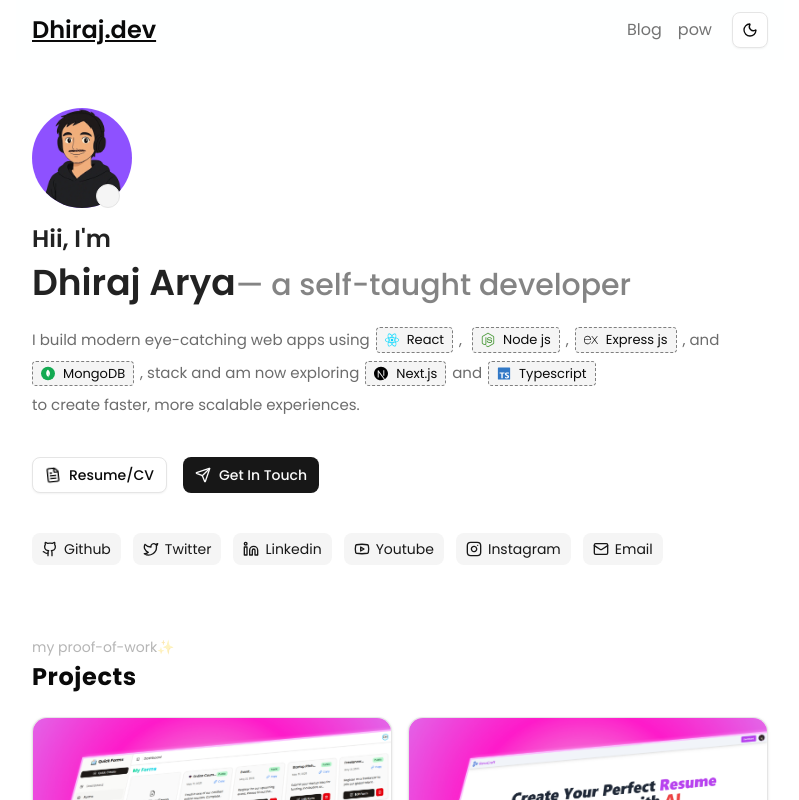
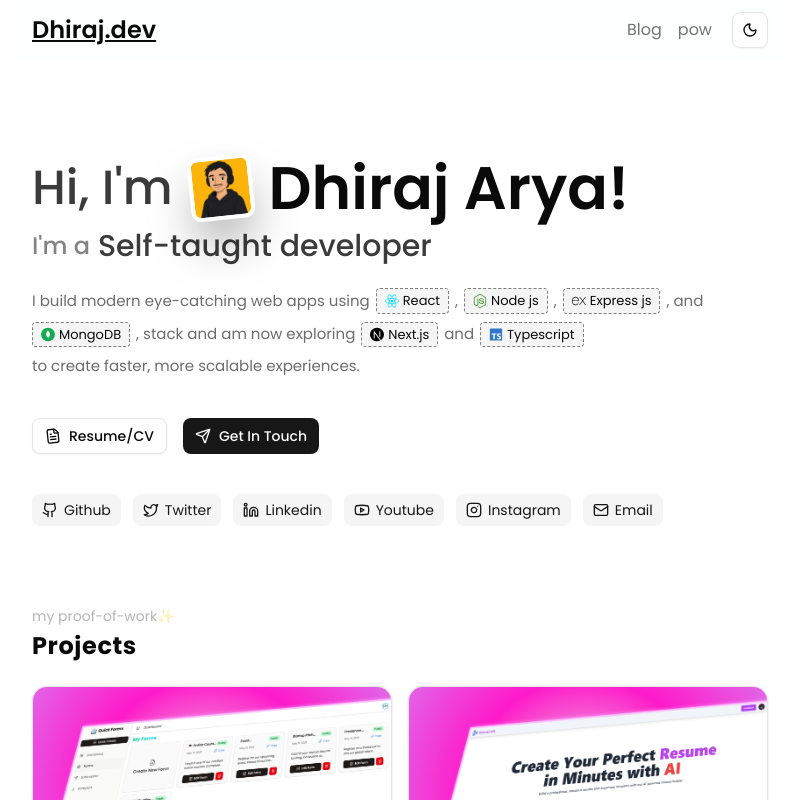
Before and after one commit to dhirajaryaa/wow-portfolio, a Next.js app: page / in a window 1280 px wide. Shown: the top 800 px of the page, without its empty margins (240-1039 px from the left). Built offline with nearby package versions, Linux system fonts and the light colour scheme.

Commit message:
refactor: enhance SocialLinks component with TypeScript types; update HeroSection and SkillBadge for improved structure and styling

```diff
--- a/src/components/common/SocialLinks.tsx
+++ b/src/components/common/SocialLinks.tsx
@@ -1,19 +1,32 @@
 import { Button } from "@/components/ui/button";
 import { cn } from "@/lib/utils";
+import { type LucideIcon } from "lucide-react";
 
-
-function SocialLinks({ socialLinks, className }: any) {
+interface socialLinks {
+  url: string;
+  icon: LucideIcon;
+  label: string;
+}
+function SocialLinks({
+  socialLinks,
+  className,
+}: {
+  socialLinks: socialLinks[];
+  className?: string;
+}) {
   return (
     <div
       className={cn("flex flex-wrap text-foreground/40 gap-3 mt-8 ", className)}
     >
-      {socialLinks?.map((link: any, idx: number) => (
+      {socialLinks?.map((link: socialLinks, idx: number) => (
         <Button
           variant={"secondary"}
-          size="sm"
+          size={"sm"}
           key={idx}
           asChild
-          className={"hover:-translate-y-0.5 duration-150 transition-all"}
+          className={
+            "hover:-translate-y-0.5 duration-150 transition-all text-sm"
+          }
         >
           <a href={link.url} target="_blank" rel="noopener noreferrer">
             {<link.icon />}
--- a/src/components/home/HeroSection.tsx
+++ b/src/components/home/HeroSection.tsx
@@ -1,5 +1,5 @@
 import Image from "next/image";
-import { FileText,Send } from "lucide-react";
+import { FileText, Send } from "lucide-react";
 import Link from "next/link";
 import { profileInfo } from "@/config/about";
 import { SkillBadge } from "@/components/home/SkillBadge";
@@ -8,59 +8,62 @@ import SocialLinks from "@/components/common/SocialLinks";
 
 function HeroSection() {
   return (
-    <section id="hero" className="container flex flex-col gap-2 mt-8">
-      {/* hero img  */}
-      <div className="w-full h-full">
-        <div className="inline-block relative">
+    <section className="container flex flex-col gap-2 my-8 md:my-20">
+      {/* heading */}
+      <div className="flex items-start sm:items-center w-fit flex-col sm:flex-row gap-2 sm:gap-4 whitespace-nowrap group cursor-default">
+        <strong className="font-medium text-foreground/80 text-2xl sm:text-5xl">
+          Hi, I&apos;m
+        </strong>
+        <div className="flex items-center gap-2 sm:gap-4 sm:flex-row flex-row-reverse">
           <Image
             src="/assets/hero.webp"
             alt="Dhiraj Arya"
-            width={200}
-            height={200}
-            className="size-25 rounded-full dark:bg-yellow-500 bg-violet-500"
+            width={100}
+            height={100}
+            className="size-14 sm:size-16 rounded-lg border-4 -rotate-6  border-white shadow-2xl shadow-foreground/60 inline-block relative whitespace-nowrap bg-yellow-500"
           />
-          {/* online status [vscode] */}
-          <div className="absolute bottom-0 right-3 border size-6 rounded-full bg-muted flex items-center justify-center">
-            <div className="bg-green-400 size-2 rounded-full animate-ping"></div>
-          </div>
+          <h1 className="inline-block text-[45px] sm:text-6xl font-semibold text-foreground group-hover:underline">
+            Dhiraj Arya!
+          </h1>
         </div>
       </div>
-      {/* heading  */}
-      <strong className="text-2xl font-semibold text-foreground/90">
-        Hii, I'm
-      </strong>
-      <h1 className="text-4xl font-semibold text-foreground/90">
-        Dhiraj Arya
-        <span className="text-foreground/50 text-3xl font-medium">
-          — {profileInfo.tagline}
+      {/* tagline  */}
+      <p className="text-foreground/80 text-xl sm:text-3xl font-medium flex items-center">
+        <span className="text-foreground/50 text-lg sm:text-2xl mr-2">
+          I&apos;m a
         </span>
-      </h1>
-      {/* about me  */}
-      <div className="mt-4 flex flex-wrap items-center gap-x-1.5 gap-y-2 text-[15px] text-foreground/60 whitespace-pre-wrap">
-        <span className="whitespace-pre-wrap">
+        {profileInfo.tagline}
+      </p>
+
+      {/* about  */}
+      <p className="mt-4 flex flex-wrap items-center gap-x-1.5 gap-y-2 text-[15px] text-foreground/60 whitespace-break-spaces">
+        <span className="whitespace-break-spaces">
           I build modern eye-catching web apps using
         </span>
-        <SkillBadge name={"React"} icon={"/skills/react.svg"} />,{" "}
-        <SkillBadge name={"Node js"} icon={"/skills/nodejs.svg"} />,
+        <SkillBadge name={"React"} icon={"/skills/react.svg"} />
+        &#44;
+        <SkillBadge name={"Node js"} icon={"/skills/nodejs.svg"} />
+        &#44;
         <SkillBadge
           name={"Express js"}
           icon={"/skills/express.svg"}
           iconClassName={"dark:invert"}
         />
-        , and
-        <SkillBadge name={"MongoDB"} icon={"/skills/mongodb.svg"} />, stack and
-        am now exploring
+        &#44; and
+        <SkillBadge name={"MongoDB"} icon={"/skills/mongodb.svg"} />
+        &#44; stack and am now exploring
         <SkillBadge
           name={"Next.js"}
           icon={"/skills/nextjs.svg"}
           iconClassName={"dark:invert"}
         />{" "}
-        and
+        <span className="whitespace-break-spaces">and</span>
         <SkillBadge name={"Typescript"} icon={"/skills/typescript.svg"} />
-        <span className="whitespace-pre-wrap">
+        <span className="whitespace-break-spaces">
           to create faster, more scalable experiences.
         </span>
-      </div>
+      </p>
+
       {/* cta btn  */}
       <div className="flex gap-4 mt-8">
         <Button variant={"outline"} asChild>
--- a/src/components/home/SkillBadge.tsx
+++ b/src/components/home/SkillBadge.tsx
@@ -3,9 +3,9 @@ import Image from "next/image";
 
 function SkillBadge({ icon, name, className, iconClassName }: any) {
   return (
-    <div
+    <span
       className={cn(
-        "inline-flex gap-1 bg-muted text-foreground px-2 rounded border border-foreground/50 border-dashed py-0.5",
+        "inline-flex whitespace-nowrap gap-1 bg-muted text-foreground px-2 rounded border border-foreground/50 border-dashed py-0.5 text-[13px]",
         className
       )}
     >
@@ -16,8 +16,8 @@ function SkillBadge({ icon, name, className, iconClassName }: any) {
         height={14}
         className={iconClassName}
       />
-      <p className=" ml-1 text-[13px]">{name}</p>
-    </div>
+      {name}
+    </span>
   );
 }
 
--- a/src/config/about.ts
+++ b/src/config/about.ts
@@ -1,10 +1,11 @@
+import { type LucideIcon } from 'lucide-react';
 import {
     Linkedin,
     Youtube,
     Mail,
     Instagram,
     Github,
-    Twitter,
+    Twitter
 } from "lucide-react";
 
 interface ProfileInfo {
@@ -13,13 +14,13 @@ interface ProfileInfo {
     resumeLink: string;
     socialLinks: {
         url: string;
-        icon: any;
+        icon: LucideIcon;
         label: string;
     }[];
 }
 
 export const profileInfo: ProfileInfo = {
-    tagline: "a self-taught developer",
+    tagline: "Self-taught developer",
     githubUsername: "dhirajaryaa",
     resumeLink:
         "https://drive.google.com/file/d/1YvXHm4HrH2RnR0n8UjHwZxZxZxZxZxZx/view?usp=share_link",
```
Also changed, not shown: public/assets/hero.webp.
